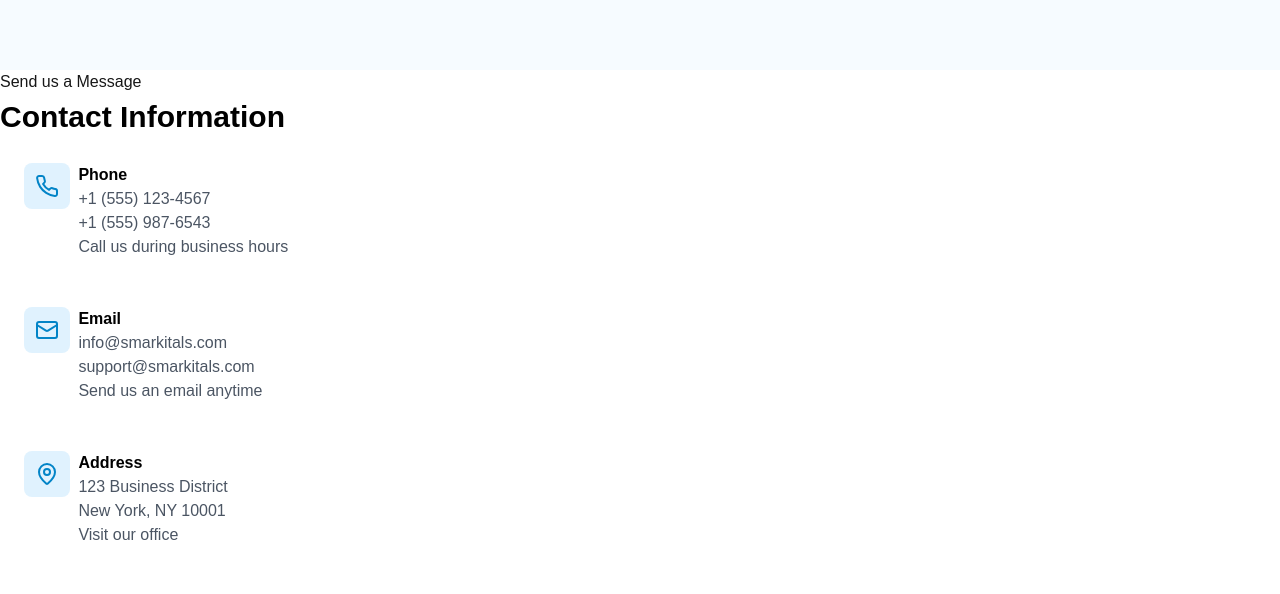
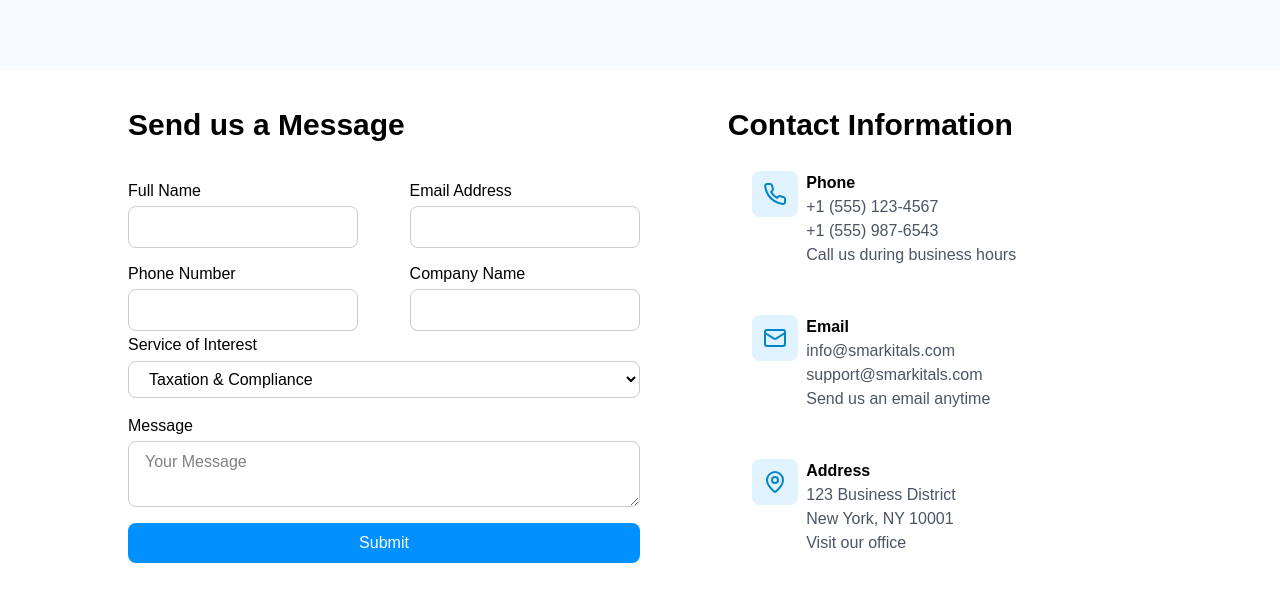
Before and after one commit to Smarkitals/smarkitalsStrategistNew, a Next.js app in the folder smarkitalstrate/: page /contact in a window 1280 px wide. Shown: the part 310-904 px from the top of the page. Built offline with nearby package versions, Linux system fonts and the light colour scheme.

Commit message:
ALl Section Done

```diff
--- a/smarkitalstrate/package.json
+++ b/smarkitalstrate/package.json
@@ -9,9 +9,10 @@
     "lint": "next lint"
   },
   "dependencies": {
+    "next": "15.3.5",
+    "nodemailer": "^7.0.5",
     "react": "^19.0.0",
-    "react-dom": "^19.0.0",
-    "next": "15.3.5"
+    "react-dom": "^19.0.0"
   },
   "devDependencies": {
     "@tailwindcss/postcss": "^4",
--- /dev/null
+++ b/smarkitalstrate/src/app/api/contactForm/route.js
@@ -0,0 +1,54 @@
+// app/api/contactForm/route.js
+import nodemailer from 'nodemailer';
+
+export async function POST(request) {
+  try {
+    const body = await request.json();
+    const { fullName, email, phone, company, service, message } = body;
+
+    const  text = `
+Full Name: ${fullName}
+Email: ${email}
+Phone: ${phone}
+Company: ${company}
+Service Required: ${service}
+Message:
+${message}
+      `;
+      console.log(text);
+
+    const transporter = nodemailer.createTransport({
+      service: 'Gmail',
+      auth: {
+        user: process.env.EMAIL_USER,
+        pass: process.env.EMAIL_PASS,
+      },
+    });
+
+    const mailOptions = {
+      from: email,
+      to: process.env.EMAIL_TO,
+      subject: `New Contact Inquiry - ${service}`,
+      text: `
+Full Name: ${fullName}
+Email: ${email}
+Phone: ${phone}
+Company: ${company}
+Service Required: ${service}
+Message:
+${message}
+      `,
+    };
+
+    await transporter.sendMail(mailOptions);
+
+    return new Response(JSON.stringify({ success: true, message: 'Email sent' }), {
+      status: 200,
+    });
+  } catch (error) {
+    console.error('API Email Error:', error);
+    return new Response(JSON.stringify({ success: false, message: 'Failed to send email' }), {
+      status: 500,
+    });
+  }
+}
--- /dev/null
+++ b/smarkitalstrate/src/app/contact/contactForm.js
@@ -0,0 +1,86 @@
+
+import { useState } from 'react';
+import styles from "../css/contact.module.css";
+
+const ContactForm = () => {
+  const [formData, setFormData] = useState({
+    fullName: '',
+    email: '',
+    phone: '',
+    company: '',
+    service: '',
+    message: '',
+  });
+
+  const services = [
+    'Taxation & Compliance',
+    'Accounting & Outsourcing',
+    'Management Consulting',
+    'Startup & SME Advisory',
+    'Custom Solutions',
+    'Business Registration & Licensing',
+  ];
+
+  const handleChange = (e) => {
+    const { name, value } = e.target;
+    setFormData((prev) => ({ ...prev, [name]: value }));
+  };
+
+  const handleSubmit = async (e) => {
+    e.preventDefault();
+   const res = await fetch('/api/contactForm', {
+  method: 'POST',
+  headers: { 'Content-Type': 'application/json' },
+  body: JSON.stringify(formData),
+});
+
+    if (res.ok) {
+      alert('Form submitted successfully!');
+    } else {
+      alert('Failed to submit form.');
+    }
+  };
+
+  return (
+    <form onSubmit={handleSubmit} className={styles.contactMainCentreLeftContactForm}>
+    <div className={styles.contactMainCentreLeftContactFormGrid} >
+<label htmlFor="fname">
+    Full Name
+      <input type="text" name="fullName" required onChange={handleChange} />
+</label>
+<label htmlFor="email">
+    Email Address
+      <input type="email" name="email" required onChange={handleChange} />
+</label>
+<label htmlFor="phoneNumber">
+    Phone Number
+      <input type="tel" name="phone" required onChange={handleChange} />
+</label>
+<label htmlFor="cname">
+    Company Name
+      <input type="text" name="company" onChange={handleChange} />
+</label>
+    </div>
+
+<label htmlFor="Service">Service of Interest
+
+      <select name="service" required onChange={handleChange}>
+        <option disabled value="">Select Service</option>
+        {services.map((service, idx) => (
+          <option key={idx} value={service}>{service}</option>
+        ))}
+      </select>
+</label>
+
+<label htmlFor="message">
+    Message
+      <textarea name="message" placeholder="Your Message" required onChange={handleChange}></textarea>
+</label>
+
+
+      <button type="submit">Submit</button>
+    </form>
+  );
+};
+
+export default ContactForm;
--- a/smarkitalstrate/src/app/contact/page.js
+++ b/smarkitalstrate/src/app/contact/page.js
@@ -4,6 +4,7 @@
 import Image from "next/image";
 import Nav from "../nav/navbar";
 import Footer from "../nav/footer";
+import ContactForm from './contactForm';
 import styles from "../css/contact.module.css";
 import "../globals.css";
 
@@ -46,12 +47,17 @@
 </div>
 
 <div className={styles.contactMainCentre}>
-        <div>
+        <div className={styles.contactMainCentreLeft}>
             <h5>
                 Send us a Message
             </h5>
+            <div>
+              <ContactForm />
+
+
+            </div>
         </div>
-        <div className={styles.contactMainCentreLeft}>
+        <div className={styles.contactMainCentreRight}>
             <h5>
                 Contact Information
             </h5>
--- a/smarkitalstrate/src/app/css/contact.module.css
+++ b/smarkitalstrate/src/app/css/contact.module.css
@@ -112,11 +112,55 @@
        box-shadow: 0px 1px 3px #ccccccde ;
 }
 
-.contactMainCentreLeft h5{
+.contactMainCentre h5{
     font-size: 30px;
     font-weight: 600;
     color: black;
 
+}
+
+.contactMainCentre{
+        display: grid
+;
+    grid-template-columns: 50% 50%;
+    padding: 2rem 8rem;
+    justify-items: center;
+    color: black;
+}
+
+.contactMainCentreLeftContactForm {
+    display: flex;
+    flex-direction: column;
+    gap: 1rem;
+    padding: 2rem 0;
+}
+.contactMainCentreLeftContactFormGrid {
+    display: grid;
+    grid-template-columns: 45% 45%;
+    gap: 10%;
+}
+.contactMainCentreLeftContactForm label{
+    display: flex;
+    flex-direction: column;
+    gap: 0.2rem;
+}
+
+.contactMainCentreLeftContactFormGrid label input ,.contactMainCentreLeftContactForm label select ,.contactMainCentreLeftContactForm label textarea{
+    border: 1px solid #ccc;
+    border-radius: 8px;
+    padding: 0.5rem 1rem;
+    width: 100%;
+
+}
+.contactMainCentreLeft {
+    width: -webkit-fill-available;
+}
+
+.contactMainCentreLeftContactForm button{
+    background: #0090FF;
+    color: white;
+    padding: 0.5rem;
+    border-radius: 8px;
 }
 
 
@@ -128,6 +172,7 @@
     .getTouch {
     padding:2rem 1rem;
 }
+
 
 .getTouch >p {
 
@@ -150,4 +195,13 @@
     width: 100%;
 }
 
+.contactMainCentre{
+    grid-template-columns: 100%;
+    padding: 2rem;
 }
+.contactMainCentreLeftContactFormGrid{
+    grid-template-columns: 100%;
+    gap: 1rem;
+}
+
+}
```
Also changed, not shown: 1 other file (tests, documents, lock files or other folders).
